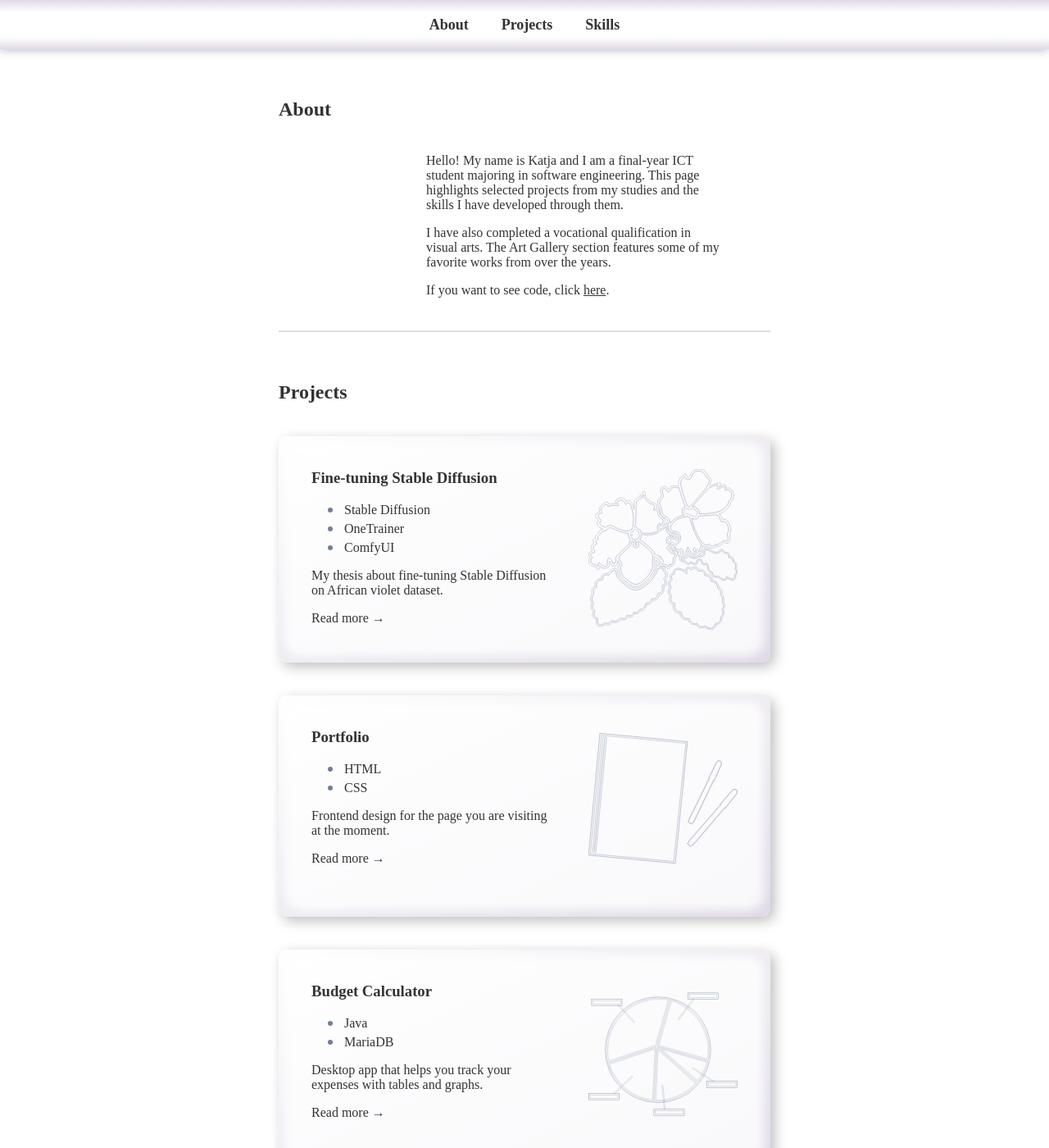
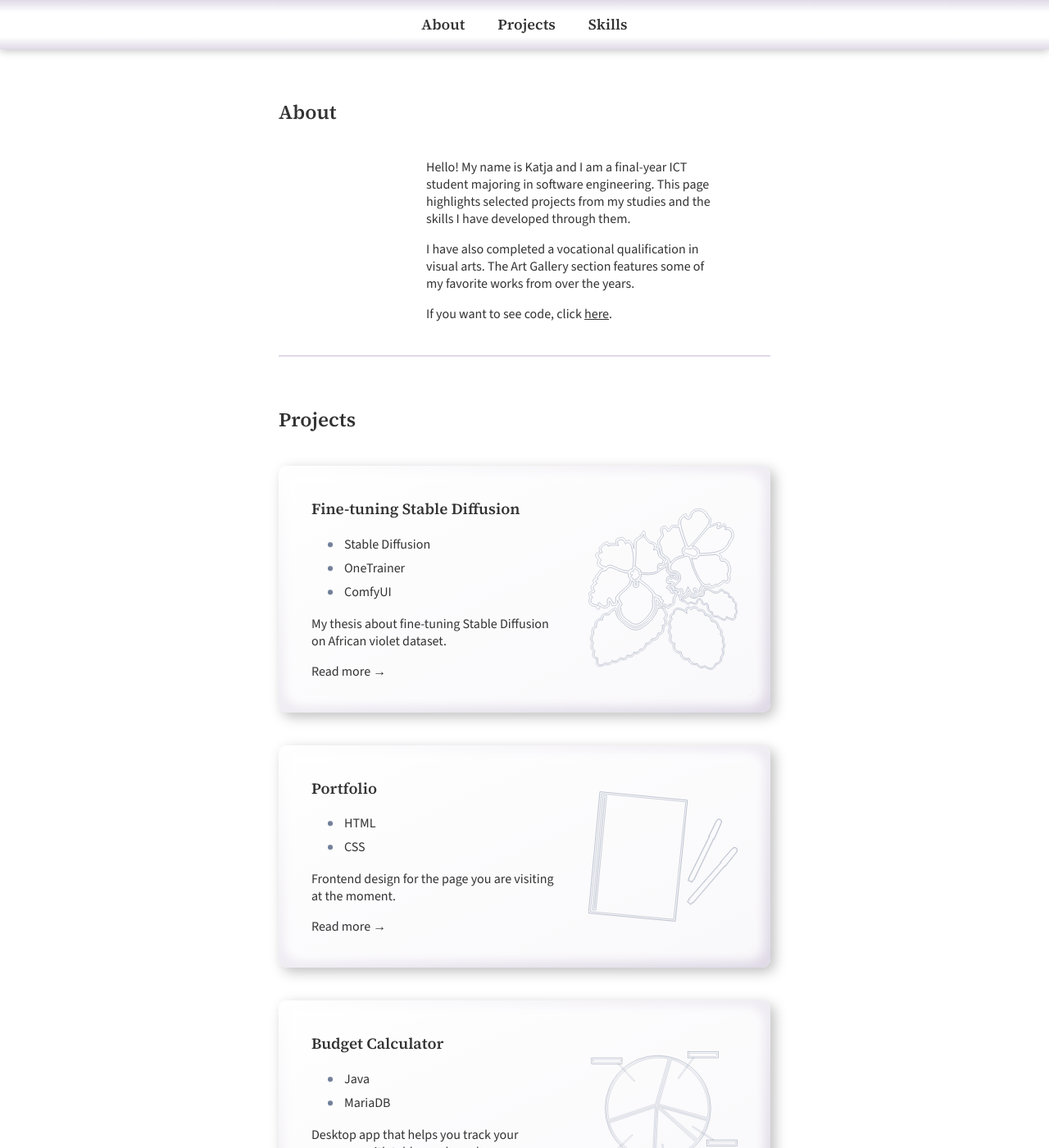
Before and after one commit to KPkoodit/KPkoodit.github.io, a Jekyll site: the page built from index.html, in a window 1280 px wide and 1400 px high. Shown: the whole window at 82% size. Built offline with Jekyll 4.4.1, drawn with Linux system fonts in a browser that asks for light colours.

Commit message:
new fonts and some visual changes

```diff
--- a/_layouts/default.html
+++ b/_layouts/default.html
@@ -6,6 +6,9 @@
   <title>{{ site.title }}</title>
   <link rel="stylesheet" href="{{ '/assets/lightbox2-2.11.5/dist/css/lightbox.min.css' | relative_url }}" />
   <link rel="stylesheet" href="{{ '/assets/css/main.css' | relative_url }}">
+  <link rel="preconnect" href="https://fonts.googleapis.com">
+<link rel="preconnect" href="https://fonts.gstatic.com" crossorigin>
+<link href="https://fonts.googleapis.com/css2?family=Source+Sans+3:ital,wght@0,200..900;1,200..900&family=Source+Serif+4:ital,opsz,wght@0,8..60,200..900;1,8..60,200..900&display=fallback" rel="stylesheet">
 </head>
 <body>
 
--- a/assets/css/main.scss
+++ b/assets/css/main.scss
@@ -10,6 +10,7 @@ body {
     box-sizing: border-box;
     margin: 0;
     padding: 0;
+    font-family: 'Source Sans 3', sans-serif;
 }
 
 main {
@@ -18,6 +19,12 @@ main {
     justify-content: center;
     box-sizing: border-box;
     width: 100%;
+}
+
+/* Headers */
+h1, h2, h3, h4 {
+    font-family: 'Source Serif 4', serif;
+    font-weight: 600;
 }
 
 /* Mixins */
@@ -49,10 +56,6 @@ main {
 
 .project-content h3 {
     margin-top: 0;
-}
-
-.project-content .read-more {
-    margin-bottom: 0;
 }
 
 section {
@@ -172,14 +175,23 @@ table.skill-table td:last-child {
   padding-left: 10%;
 }
 
+.project-content .read-more {
+    margin-bottom: 0;
+}
+
 .project:hover .read-more, .skill:hover .read-more {
     text-decoration: underline;
+    color: #707F99;
 }
 
 .small-text {
     font-size: 11px;
     margin: 0;
     color: #CBC1D7;
+}
+
+.no-top-margin {
+    margin-top: 0;
 }
 
 .no-bottom-margin {
@@ -214,7 +226,8 @@ table.skill-table td:last-child {
     padding-left: 20px;
     margin: 0;
     list-style: none;
-    box-sizing: border-box;
+    font-size: 16px;
+    line-height: 1.5;
 }
 
 .custom-bullet-list li {
@@ -224,14 +237,19 @@ table.skill-table td:last-child {
 }
 
 .custom-bullet-list li::before {
-  content: "";
-  position: absolute;
-  left: 0;
-  top: 0.38em;
-  width: 6px;
-  height: 6px;
-  background-color: #707F99;
-  border-radius: 50%;
+    content: "";
+    position: absolute;
+    top: 50%;
+    left: 0;
+    transform: translateY(-50%);
+    width: 5.5px;
+    height: 5.5px;
+    background-color: #707F99;
+    border-radius: 50%;
+    display: block;
+    box-sizing: content-box;
+    backface-visibility: hidden;
+    will-change: transform;
 }
 
 /* Navigation bar styling */
@@ -273,6 +291,8 @@ nav ul li a {
     font-size: large;
     transition: color 0.3s ease-in-out;
     box-sizing: border-box;
+    font-family: 'Source Serif 4', serif;
+    font-weight: 600;
 }
 
 nav ul li a:hover {
@@ -338,16 +358,11 @@ nav ul li a:hover {
     width: 45%;
 }
 
-.project-page p {
-    box-sizing: border-box;
+.project-page a, .skill-page a {
+    color: #333;
 }
 
-.project-page a {
-    color: #333;
-    box-sizing: border-box;
-}
-
-.project-page a:hover {
+.project-page a:hover, .skill-page a:hover {
     color: #707F99;
 }
 
@@ -357,16 +372,19 @@ nav ul li a:hover {
     text-decoration: none;
     text-align: center;
     color: #333;
-    font-weight: bold;
     box-sizing: border-box;
 }
 
-.project-page .back-link:hover {
+.project-page .back-link:hover, .skill-page .back-link:hover {
     text-decoration: underline;
 }
 
 .dark-link {
     color: #333;
+}
+
+.dark-link:hover {
+    color: #707F99;
 }
 
 .skill-page li {
@@ -398,14 +416,17 @@ nav ul li a:hover {
 
 .generated-img {
     max-width: 100%;
+    display: block;
 }
 
 .portrait-img {
     max-width: 50%;
+    display: block;
 }
 
 .landscape-img {
     max-width: 80%;
+    display: block;
 }
 
 .flex-center {
@@ -468,10 +489,6 @@ nav ul li a:hover {
         padding: 60px 40px 20px 40px;
     }
 
-    .container h1 {
-        margin-bottom: 0;
-    }
-
     section {
         padding: 0 0 40px 0;
     }
@@ -490,22 +507,11 @@ nav ul li a:hover {
         width: 100%;
     }
 
-    .projects-grid {
-        grid-template-rows: auto;
-        grid-template-columns: repeat(auto-fit, minmax(60%, 1fr));
-        margin: 0 auto;
-        gap: 20px;
-    }
-
     .skills-grid {
         grid-template-rows: auto;
         grid-template-columns: repeat(auto-fit, minmax(160px, 1fr));
         margin: 0 auto;
-        gap: 20px;
-    }
-
-    .project, .skill {
-        padding: 20px;
+        gap: 40px;
     }
 
     .project-page, .skill-page {
@@ -557,7 +563,7 @@ nav ul li a:hover {
     }
 
     .gallery a {
-        max-width: 90%;
+        max-width: 100%;
     }
 
     .project-image {
--- a/index.html
+++ b/index.html
@@ -6,7 +6,7 @@ title: Home
 <div class="container">
   <section class="first-section" id="about">
     <h1>About</h1>
-    <p>Hello! My name is Katja and I am a final-year ICT student majoring in software engineering.
+    <p class="no-top-margin">Hello! My name is Katja and I am a final-year ICT student majoring in software engineering.
       This page highlights selected projects from my studies and the skills I have developed through them. </p>
     <p>I have also completed a vocational qualification in visual arts.
       The Art Gallery section features some of my favorite works from over the years.</p>
```
